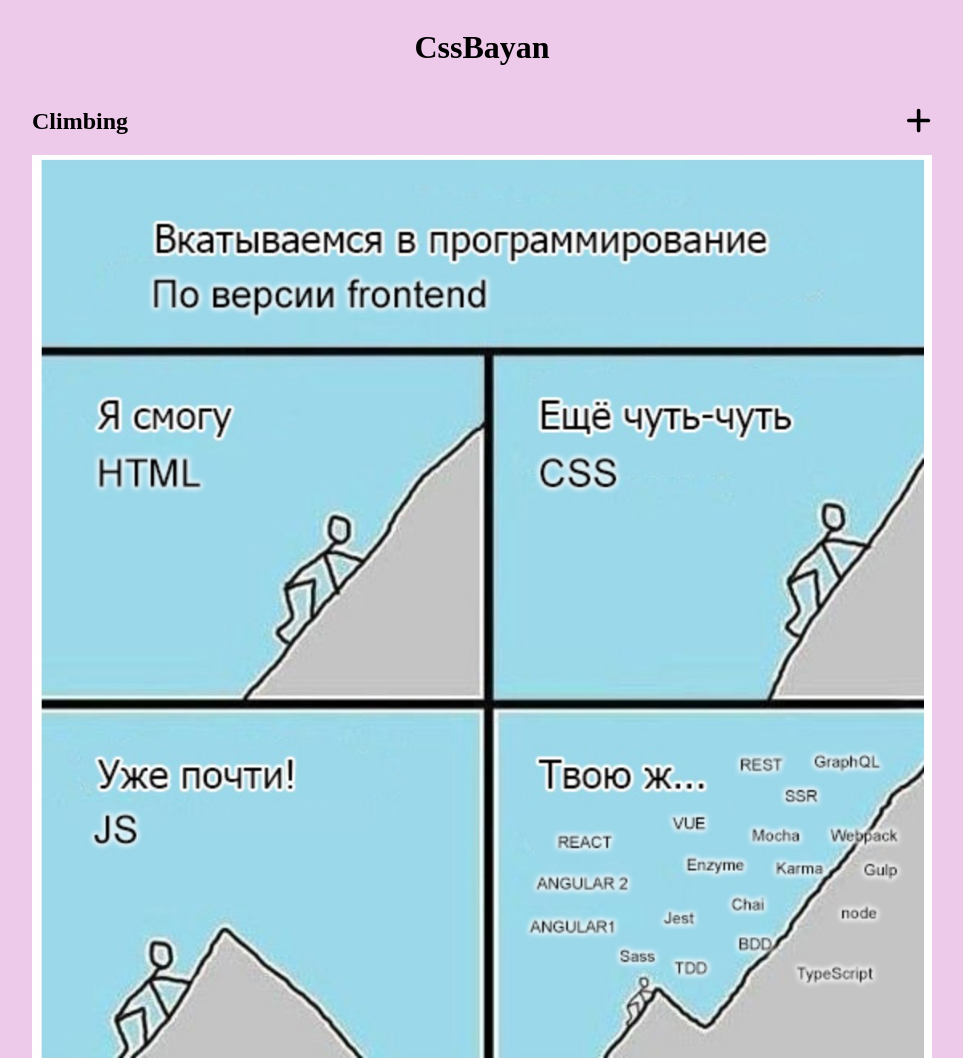
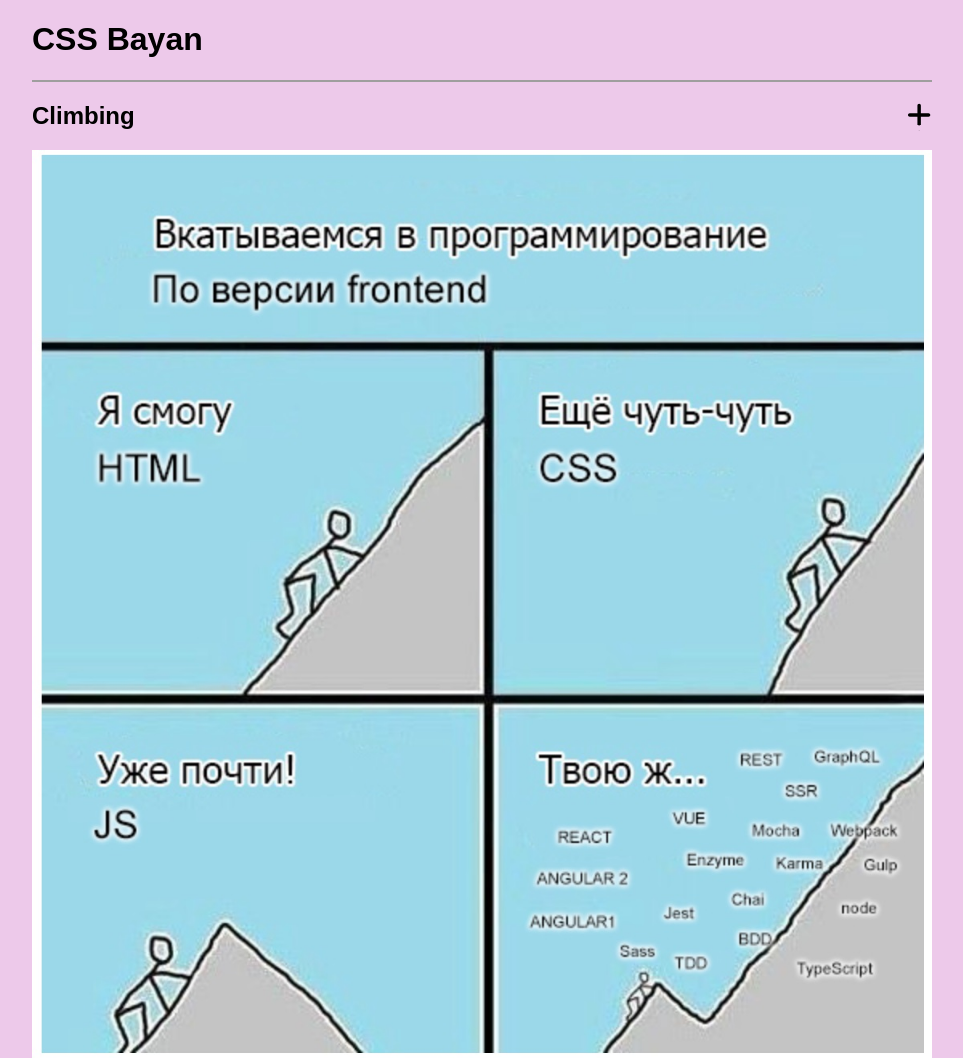
Before and after one commit to Latira/cssBayan, a plain HTML site: page cssBayan/index.html in a window 1280 px wide. Shown: the top 1058 px of the page, without its empty margins (158-1121 px from the left). Drawn offline with Linux system fonts and the light colour scheme.

Commit message:
feat: update css (Mon, Mar 13, 2023 04:36:30 PM)

```diff
--- a/cssBayan/index.html
+++ b/cssBayan/index.html
@@ -10,7 +10,9 @@
 </head>
 <body>
     <div class="wrapper">
-        <h1>CssBayan</h1>
+        <header>
+            <h1>CSS Bayan</h1>
+        </header>
         <div class="meme">
             <div class="meme_header">
                 <h2>Climbing</h2>
--- a/cssBayan/style.css
+++ b/cssBayan/style.css
@@ -1,26 +1,49 @@
 body {
     background-color: #EDC9EA;
-}
-
-.wrapper {
     display: flex;
     flex-direction: column;
     align-items: center;
     margin: 0 auto;
+    font-family: Arial, Helvetica, sans-serif;
+}
+
+/*.wrapper {
+    display: flex;
+    flex-direction: column;
+    align-items: center;
+    margin: 0 auto;
+} */
+
+header {
+    /* display: flex; */
+    border-bottom: rgb(159, 158, 158) 2px solid;
+    /* align-items: start;
+    margin: 0; */
+}
+
+h1 {
+    font-weight: 900;
 }
 
 .meme {
     display: flex;
     flex-direction: column;
+    border-bottom: rgb(159, 158, 158) 2px solid;
+    padding-bottom: 10px;
 }
+
 .meme_header {
     display: flex;
     align-items: center;
     justify-content: space-between;
 }
 
+h2 {
+    font-weight: 800;
+}
+
 .icon {
     background-image: url(assets/plus-solid.svg);
-    width: 25px;
+    width: 24px;
     height: 30px;
 }
```
